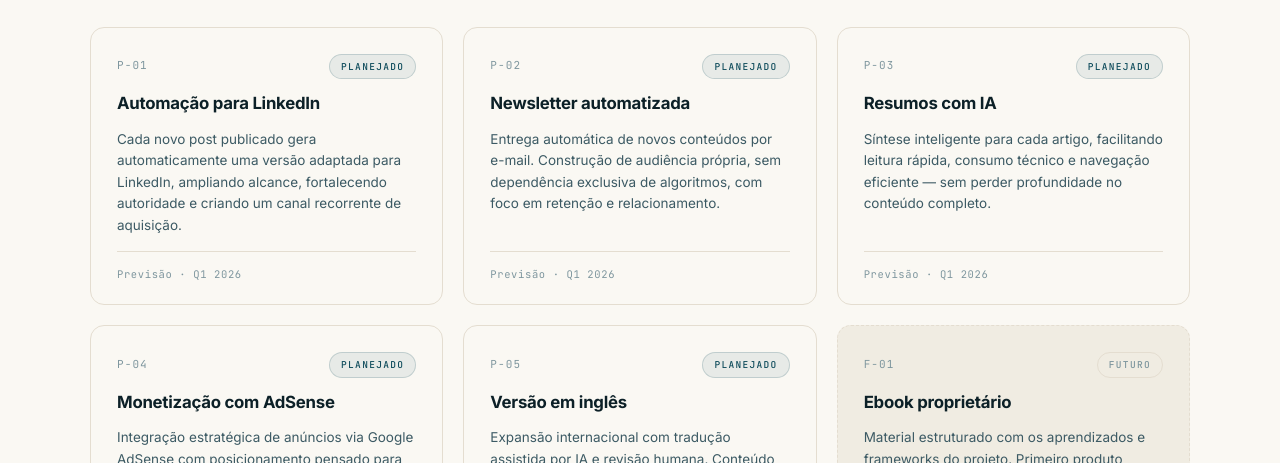
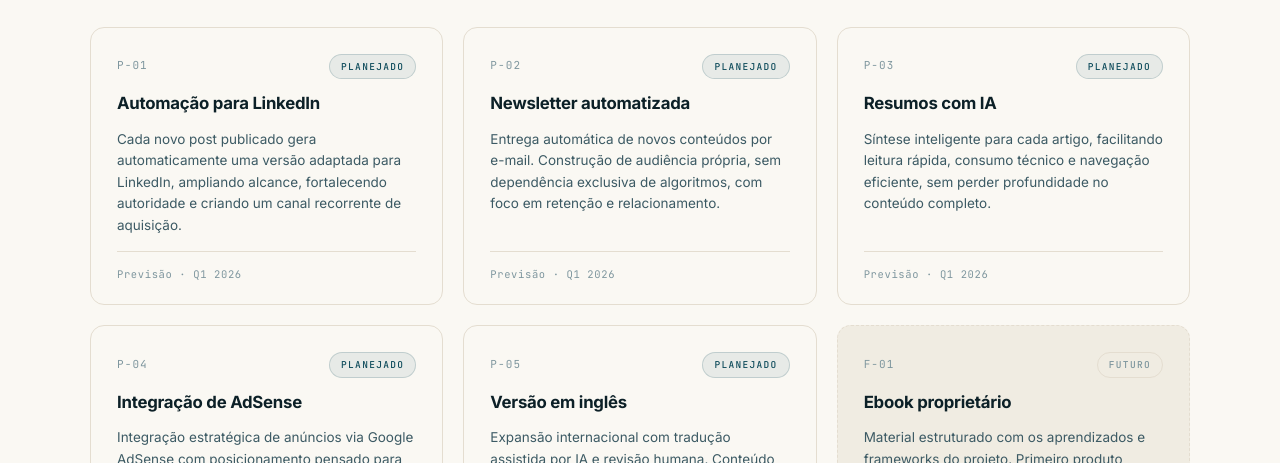
Before and after one commit to marcelo-jgoncalves/marcelo-goncalves-blog, a Next.js app in the folder frontend/: page /o-projeto in a window 1280 px wide. Shown: the part 2120-2583 px from the top of the page. Built offline with nearby package versions, Linux system fonts and the light colour scheme; no server answers.

Commit message:
content(o-projeto): rename P-04 to "Integração de AdSense", drop dash in P-03

```diff
--- a/frontend/app/o-projeto/page.tsx
+++ b/frontend/app/o-projeto/page.tsx
@@ -103,8 +103,8 @@ const PRINCIPLES = [
 const ROADMAP = [
   { num: 'P-01', status: 'planned', statusLabel: 'Planejado', title: 'Automação para LinkedIn', desc: 'Cada novo post publicado gera automaticamente uma versão adaptada para LinkedIn, ampliando alcance, fortalecendo autoridade e criando um canal recorrente de aquisição.', foot: 'Previsão · Q1 2026' },
   { num: 'P-02', status: 'planned', statusLabel: 'Planejado', title: 'Newsletter automatizada', desc: 'Entrega automática de novos conteúdos por e-mail. Construção de audiência própria, sem dependência exclusiva de algoritmos, com foco em retenção e relacionamento.', foot: 'Previsão · Q1 2026' },
-  { num: 'P-03', status: 'planned', statusLabel: 'Planejado', title: 'Resumos com IA', desc: 'Síntese inteligente para cada artigo, facilitando leitura rápida, consumo técnico e navegação eficiente — sem perder profundidade no conteúdo completo.', foot: 'Previsão · Q1 2026' },
-  { num: 'P-04', status: 'planned', statusLabel: 'Planejado', title: 'Monetização com AdSense', desc: 'Integração estratégica de anúncios via Google AdSense com posicionamento pensado para preservar experiência e gerar receita complementar.', foot: 'Previsão · Q2 2026' },
+  { num: 'P-03', status: 'planned', statusLabel: 'Planejado', title: 'Resumos com IA', desc: 'Síntese inteligente para cada artigo, facilitando leitura rápida, consumo técnico e navegação eficiente, sem perder profundidade no conteúdo completo.', foot: 'Previsão · Q1 2026' },
+  { num: 'P-04', status: 'planned', statusLabel: 'Planejado', title: 'Integração de AdSense', desc: 'Integração estratégica de anúncios via Google AdSense com posicionamento pensado para preservar experiência e gerar receita complementar.', foot: 'Previsão · Q2 2026' },
   { num: 'P-05', status: 'planned', statusLabel: 'Planejado', title: 'Versão em inglês', desc: 'Expansão internacional com tradução assistida por IA e revisão humana. Conteúdo técnico acessível para novas audiências e mercados globais.', foot: 'Previsão · Q2 2026' },
   { num: 'F-01', status: 'future', statusLabel: 'Futuro', title: 'Ebook proprietário', desc: 'Material estruturado com os aprendizados e frameworks do projeto. Primeiro produto editorial da plataforma e base para novos cursos e materiais premium.', foot: 'Sem data definida' },
 ];
```
